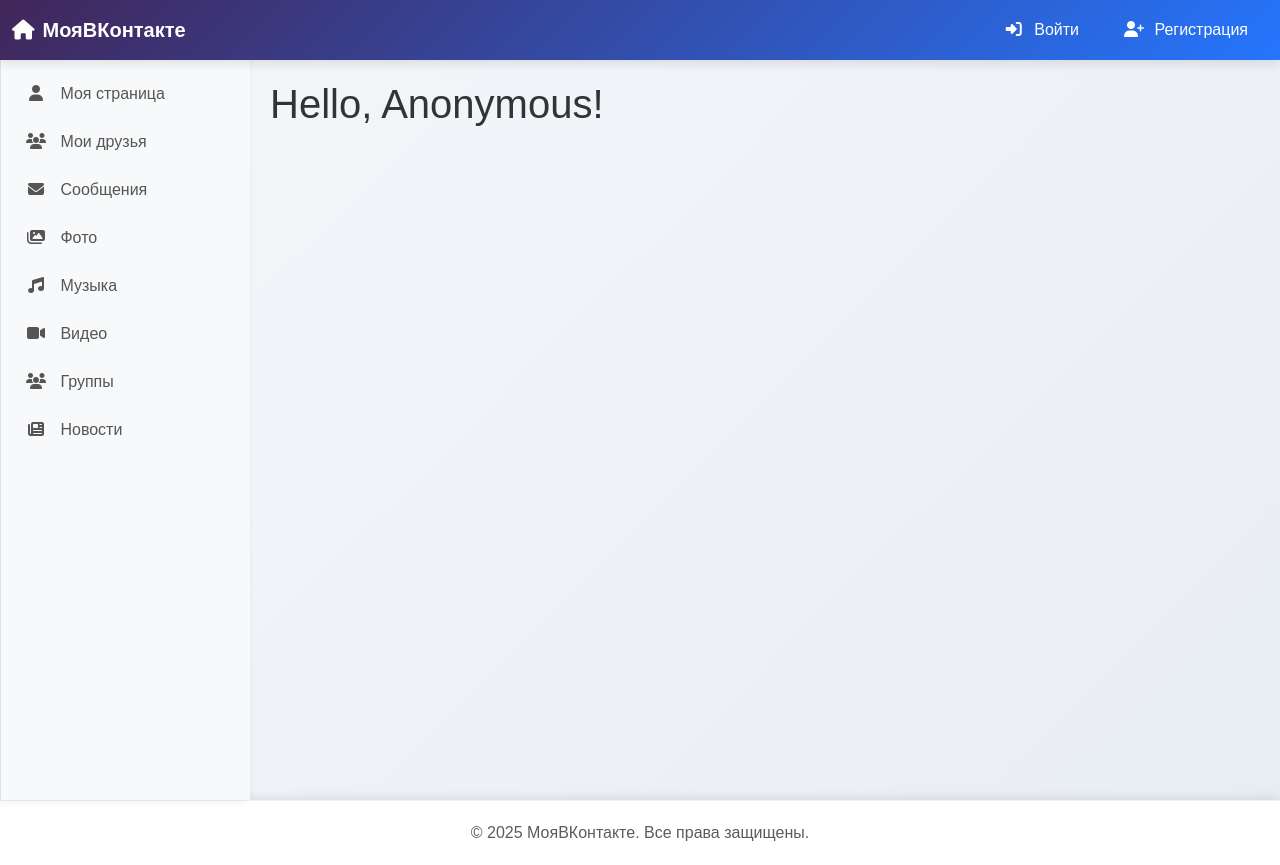
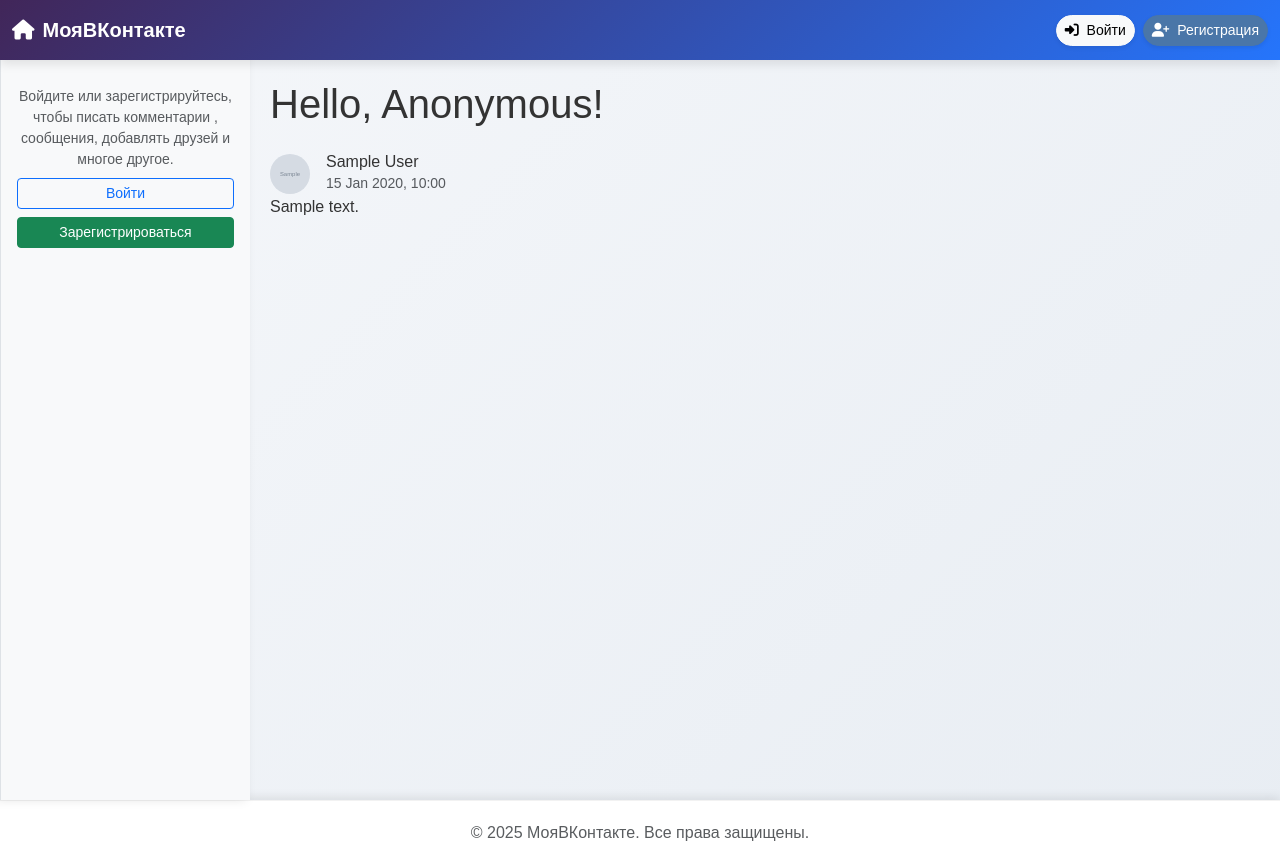
Before and after one commit to new-nikita/General_project, a FastAPI app: template frontend/templates/index.html in a window 1280 px wide. Run offline with FastAPI, Linux system fonts and the light colour scheme; the template is opened without the code that fills it: most values are stand-ins (such as "Sample title", 1, 10 or a date in 2020); grey boxes marked "Sample" are stand-in pictures; parts of the project's set-up code (start-up, migrations or seed data) failed here and were passed over.

Commit message:
Изменил вывод side-bar, чтобы на страницах входа или регистрации не было меню со ссылками на данные профиля. И сделал вывод на index.html всех постов, чтобы страница не была пустой

```diff
--- a/frontend/templates/index.html
+++ b/frontend/templates/index.html
@@ -1,10 +1,29 @@
 {% extends "users/base.html" %}
-Тут будет какая-то страница
-
 {% block content %}
     {% if current_user %}
-        <h1>Привет, {{ current_user.profile.first_name }}</h1>
+        <h1 class="mb-4">Привет, {{ current_user.profile.first_name }}!</h1>
     {% else %}
-        <h1>Hello, Anonymous!</h1>
+        <h1 class="mb-4">Hello, Anonymous!</h1>
     {% endif %}
+
+    <div class="post-container">
+        {% for post in posts %}
+            <div class="post-card">
+                <div class="post-header d-flex align-items-center">
+                    <img src="{{ post.author.profile.avatar or '/static/profiles_avatar/дефолтный_аватар.jpg' }}"
+                         alt="Avatar" class="rounded-circle me-3" style="width:40px; height:40px; object-fit: cover;">
+                    <div>
+                        <h6 class="mb-0">{{ post.author.profile.full_name }}</h6>
+                        <small class="text-muted">{{ post.created_at.strftime('%d %b %Y, %H:%M') if post.created_at else '' }}</small>
+                    </div>
+                </div>
+                <div class="post-body">
+                    <p class="post-text">{{ post.content }}</p>
+                </div>
+
+            </div>
+        {% else %}
+            <p class="text-muted">Постов пока нет.</p>
+        {% endfor %}
+    </div>
 {% endblock %}
--- a/frontend/templates/users/base.html
+++ b/frontend/templates/users/base.html
@@ -178,7 +178,7 @@
 
             <nav class="d-none d-lg-block">
                 <ul class="nav">
-                    {% if current_user | default(None) %}
+                    {% if current_user %}
                         <li class="nav-item">
                             <a href="/profile/{{ current_user.id }}" class="nav-link text-white">
                                 <i class="fas fa-user-circle me-1"></i> Профиль
@@ -191,12 +191,12 @@
                         </li>
                     {% else %}
                         <li class="nav-item">
-                            <a href="/login" class="nav-link text-white">
+                            <a href="/login" class="btn btn-light btn-sm ms-2 rounded-pill shadow-sm">
                                 <i class="fas fa-sign-in-alt me-1"></i> Войти
                             </a>
                         </li>
                         <li class="nav-item">
-                            <a href="/register" class="nav-link text-white">
+                            <a href="/register" class="btn btn-primary btn-sm ms-2 rounded-pill shadow-sm">
                                 <i class="fas fa-user-plus me-1"></i> Регистрация
                             </a>
                         </li>
@@ -207,14 +207,16 @@
     </div>
 </header>
 
+{% block sidebar_menu %}
     <div class="main-container">
-    <!-- Sidebar -->
+
     <aside class="sidebar">
         <div class="sidebar-header">
             <h5 class="mb-0">Меню</h5>
         </div>
         <div class="sidebar-body">
             <ul class="nav flex-column">
+                {% if current_user %}
                     <li class="nav-item">
                         <a href="/profile/{{ current_user.id }}" class="nav-link">
                             <i class="fas fa-user me-2"></i> Моя страница
@@ -257,8 +259,18 @@
                     </li>
                     </ul>
                     </div>
+                {% else %}
+                    <li class="nav-item">
+                        <div class="text-center p-3">
+                            <p class="text-muted small mb-2">Войдите или зарегистрируйтесь, чтобы писать комментарии ,
+                                сообщения, добавлять друзей и многое другое.</p>
+                            <a href="/login" class="btn btn-outline-primary btn-sm w-100 mb-2">Войти</a>
+                            <a href="/register" class="btn btn-success btn-sm w-100">Зарегистрироваться</a>
+                        </div>
+                    </li>
+                {% endif %}
     </aside>
-
+{% endblock %}
 <!-- Main content -->
 <main class="main-content">
     {% block content %}
--- a/frontend/templates/users/login.html
+++ b/frontend/templates/users/login.html
@@ -1,6 +1,9 @@
 {% extends "users/base.html" %}
 
 
+{% block sidebar_menu %}
+    <!-- Пустой блок — ничего не отображается в меню -->
+{% endblock %}
 {% block content %}
     <link href="/static/css/login.css">
 
--- a/frontend/templates/users/register.html
+++ b/frontend/templates/users/register.html
@@ -4,6 +4,10 @@
 
 {% block extra_css %}
     <link rel="stylesheet" href="/static/css/register.css">
+{% endblock %}
+
+{% block sidebar_menu %}
+    <!-- Пустой блок — ничего не отображается в меню -->
 {% endblock %}
 
 {% block content %}
```
Also changed, not shown: backend/auth/views/__init__.py (+6 -1 lines). Lines whose indentation alone changed are shown as unchanged.
